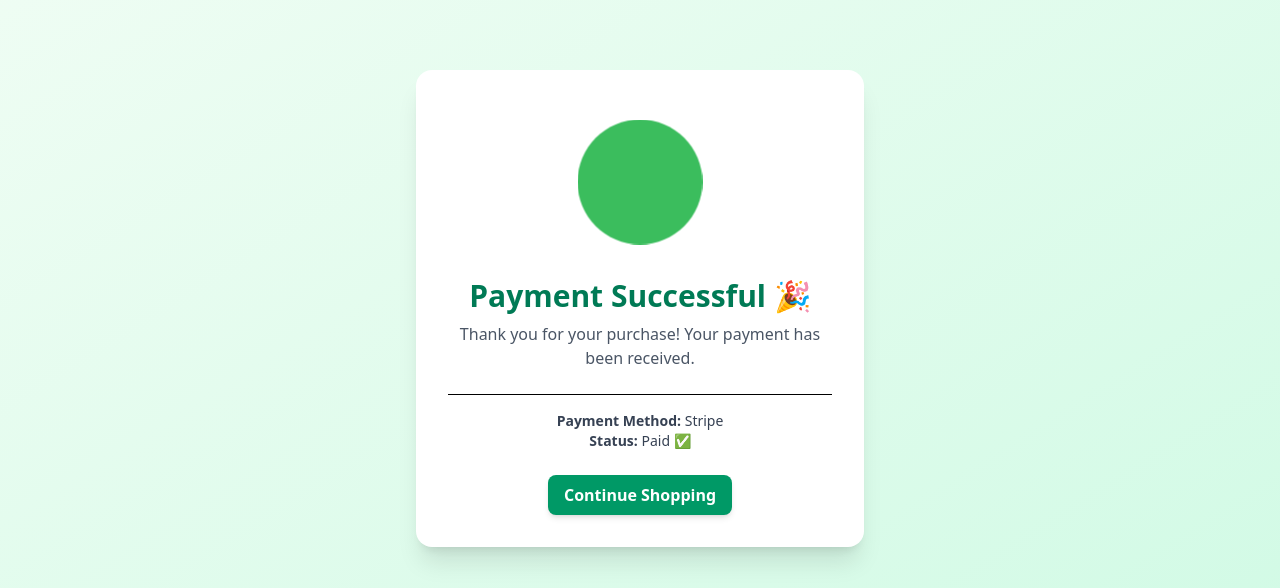
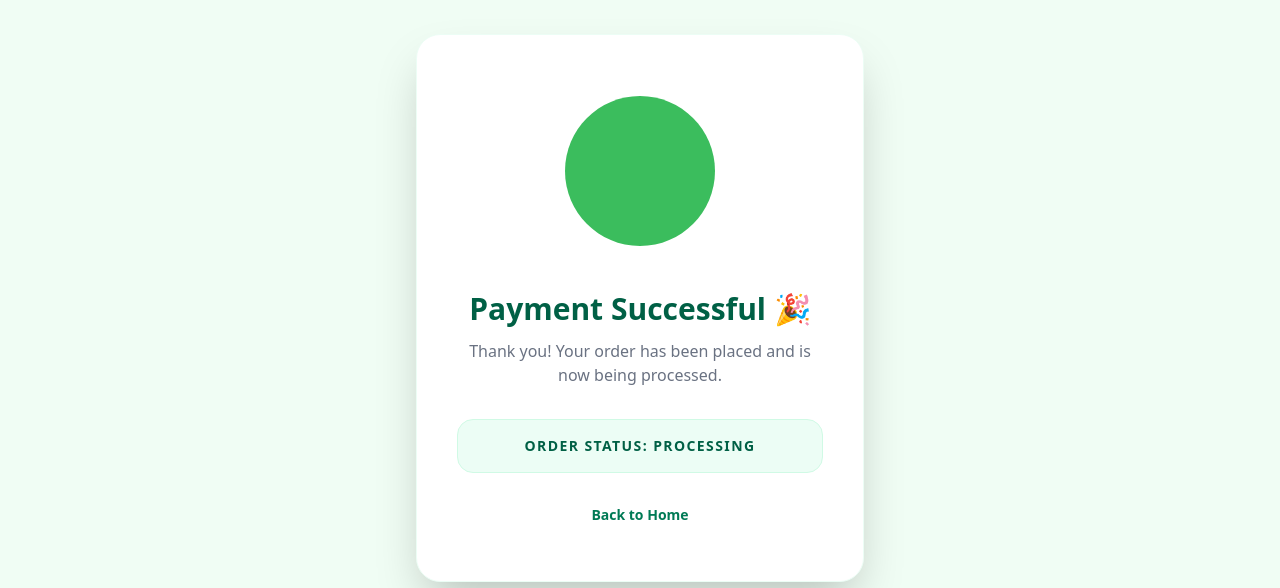
Before and after one commit to Bilal-Afzal-Bhatti/shopping-store, a React (Vite) app: page /success in a window 1280 px wide. Shown: the part 212-800 px from the top of the page. Built offline with nearby package versions, Linux system fonts and the light colour scheme; no server answers.

Commit message:
updated  the check out

```diff
--- a/src/paymentsuccess.tsx
+++ b/src/paymentsuccess.tsx
@@ -1,59 +1,90 @@
-// src/pages/PaymentSuccess.tsx
-import React, { useEffect } from "react";
+import React, { useEffect, useState } from "react";
 import { useNavigate } from "react-router-dom";
 import Lottie from "lottie-react";
-import successAnim from "./assets/success.json"; // ✅ Download from lottiefiles.com
+import successAnim from "./assets/success.json";
+import toast from "react-hot-toast";
 
 const PaymentSuccess: React.FC = () => {
   const navigate = useNavigate();
-
+  const [isProcessing, setIsProcessing] = useState(true);
 
   const updatePaymentStatus = async () => {
     const params = new URLSearchParams(window.location.search);
     const sessionId = params.get("session_id");
-   // const token = localStorage.getItem("token");
     const userId = localStorage.getItem("userId");
+    const token = localStorage.getItem("token"); // Good to have for headers
 
-     if (!sessionId || !userId) return;
+    if (!sessionId || !userId) {
+      setIsProcessing(false);
+      return;
+    }
 
-  await fetch("https://shoppingstore-backend.vercel.app/api/orders/update-payment", {
+    try {
+      const res = await fetch("https://shoppingstore-backend.vercel.app/api/orders/update-payment", {
         method: "PUT",
-    headers: { "Content-Type": "application/json" },
+        headers: {
+          "Content-Type": "application/json",
+          "Authorization": `Bearer ${token}`
+        },
         body: JSON.stringify({ session_id: sessionId, userId }),
       });
+
+      if (res.ok) {
+        const data = await res.json();
+        const orderId = data.order?._id; // Get ID from your backend response
+
+        toast.success("Payment Verified!");
+
+        // 🚀 Redirect to the Tracking Page after a short delay
+        if (orderId) {
+          setTimeout(() => navigate(`/orderTracking/${orderId}`), 3000);
+        }
+      } else {
+        throw new Error("Failed to update status");
+      }
+    } catch (err) {
+      console.error("Payment Update Error:", err);
+      toast.error("There was a sync issue. Contact support.");
+    } finally {
+      setIsProcessing(false);
+    }
   };
 
   useEffect(() => {
     updatePaymentStatus();
   }, []);
+
   return (
-    <div className="flex flex-col items-center justify-center min-h-screen bg-linear-to-br from-green-50 to-emerald-100">
-      <div className="bg-white shadow-xl rounded-2xl p-8 w-full max-w-md text-center">
-        <div className="w-40 h-40 mx-auto">
+    <div className="flex flex-col items-center justify-center min-h-screen bg-[#F0FDF4]">
+      <div className="bg-white shadow-2xl rounded-3xl p-10 w-full max-w-md text-center border border-emerald-50">
+        <div className="w-48 h-48 mx-auto">
           <Lottie animationData={successAnim} loop={false} />
         </div>
-        <h1 className="text-3xl font-bold text-emerald-700 mt-4">
-          Payment Successful 🎉
+
+        <h1 className="text-3xl font-black text-emerald-800 mt-6">
+          {isProcessing ? "Verifying Payment..." : "Payment Successful 🎉"}
         </h1>
-        <p className="text-gray-600 mt-2">
-          Thank you for your purchase! Your payment has been received.
+
+        <p className="text-gray-500 mt-3 font-medium">
+          {isProcessing
+            ? "Hang tight! We're securing your order details."
+            : "Thank you! Your order has been placed and is now being processed."}
         </p>
 
-        <div className="mt-6 border-t pt-4">
-          <p className="text-gray-700 text-sm">
-            <strong>Payment Method:</strong> Stripe
-          </p>
-          <p className="text-gray-700 text-sm">
-            <strong>Status:</strong> Paid ✅
-          </p>
+        {!isProcessing && (
+          <div className="mt-8 space-y-4">
+            <div className="p-4 bg-emerald-50 rounded-2xl border border-emerald-100">
+               <p className="text-emerald-800 text-sm font-bold uppercase tracking-widest">Order Status: Processing</p>
             </div>
 
             <button
               onClick={() => navigate("/")}
-          className="mt-6 bg-emerald-600 hover:bg-emerald-700 text-white font-semibold py-2 px-4 rounded-lg shadow-md transition-all"
+              className="w-full py-4 text-sm font-bold text-emerald-700 hover:underline"
             >
-          Continue Shopping
+              Back to Home
             </button>
+          </div>
+        )}
       </div>
     </div>
   );
```
Lines whose indentation alone changed are shown as unchanged.
